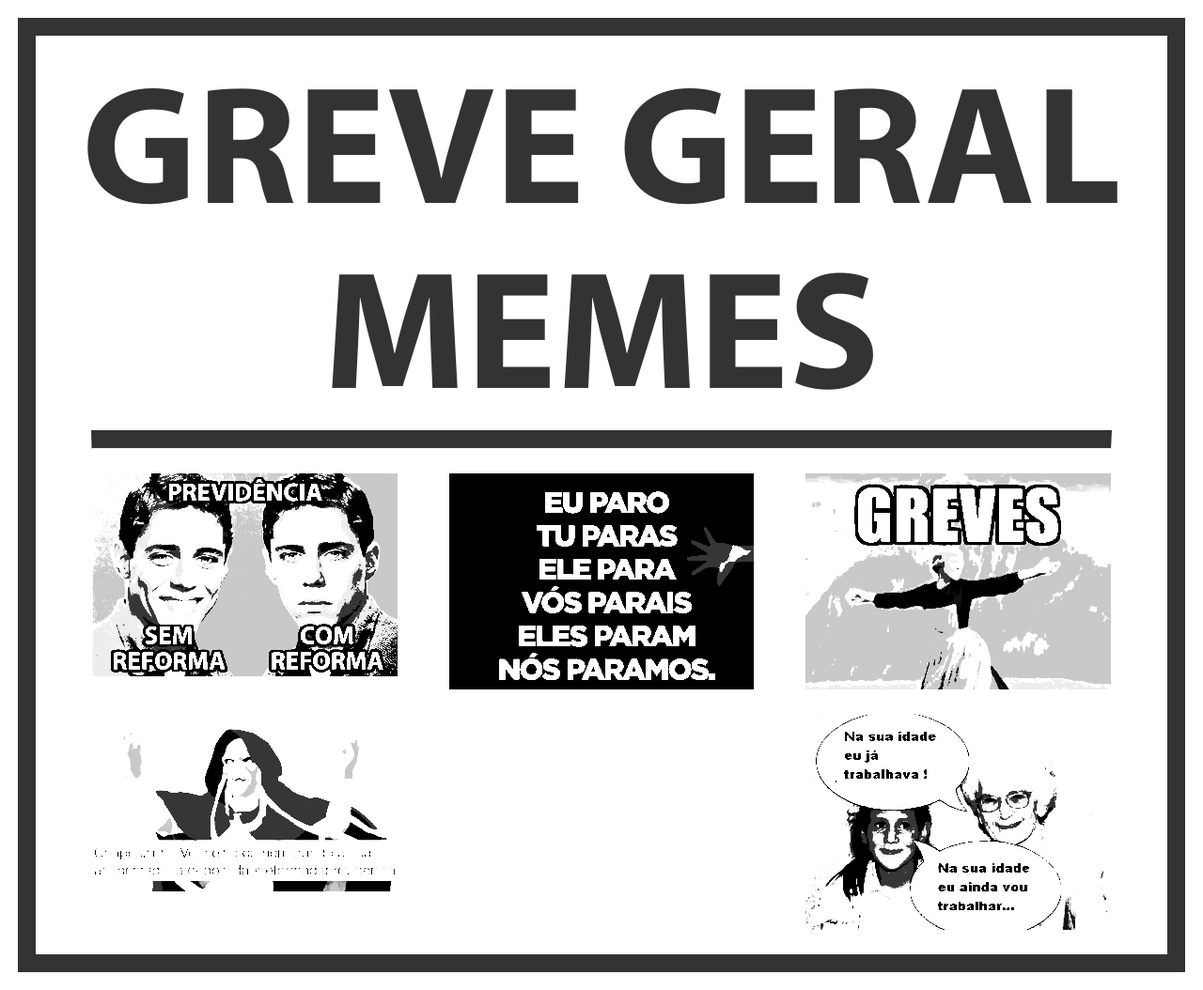
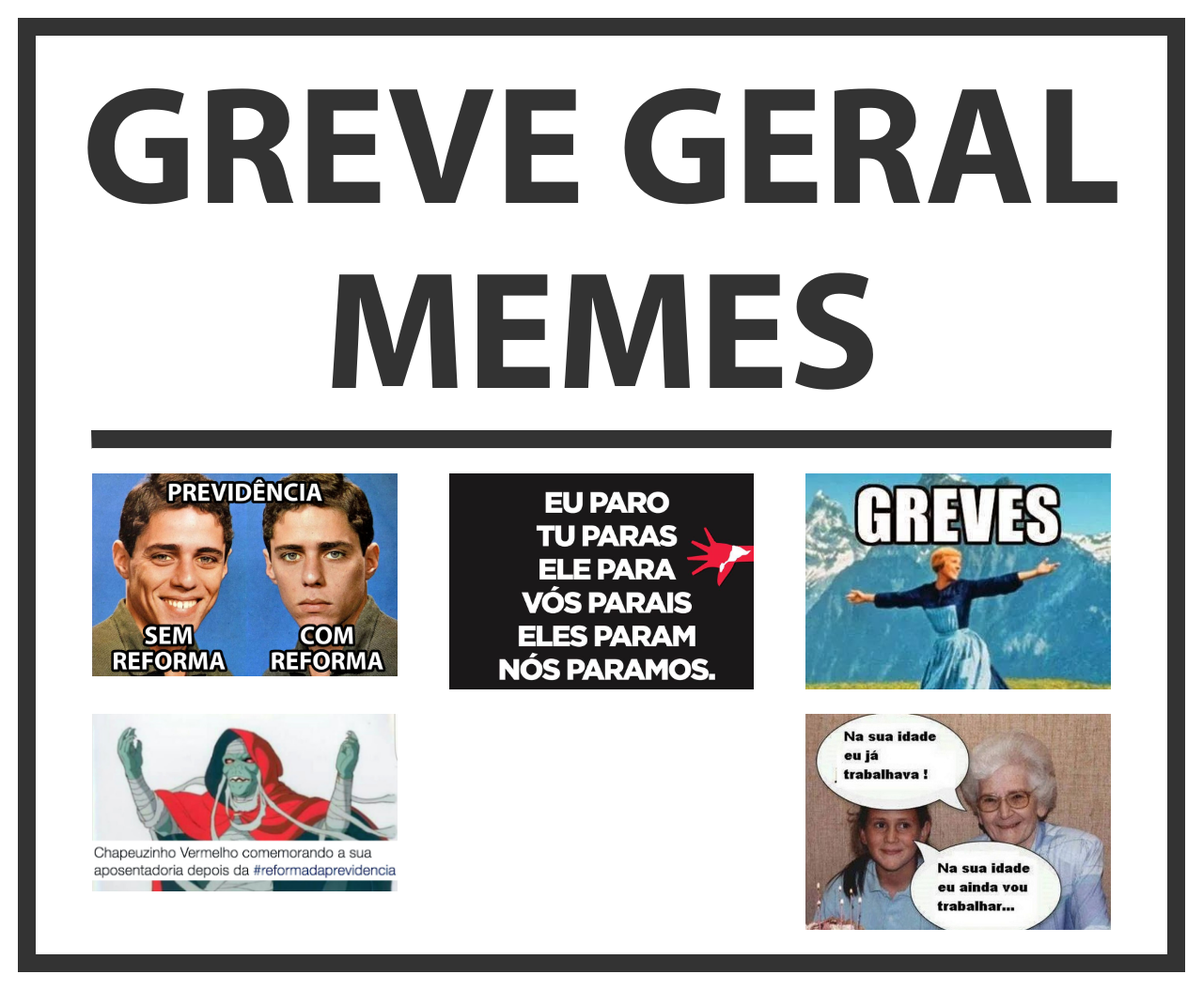
Before and after one commit to LulaLivre/grevegeral.github.io, a Jekyll site: the page built from _pages/memes.md, in a window 1280 px wide. Shown: the whole page at 94% size. Built offline with Jekyll 4.4.1, drawn with Linux system fonts in a browser that asks for light colours.

Commit message:
remove filter effect

```diff
--- a/_layouts/list.html
+++ b/_layouts/list.html
@@ -14,7 +14,6 @@
 
       <div id="list-container">
         {% assign slug = page.title | downcase %}
-        {% assign link-class = slug | append: '-link' %}
         {% for pdfFile in site.static_files %}
           {% if pdfFile.path contains slug %}
             {% assign image = site.baseurl | append: '/assets/covers/grevegeral_sq.jpg' %}
@@ -24,7 +23,7 @@
               {% endif %}
             {% endfor %}
 
-            <a class="{{ link-class }}" href="{{ site.baseurl }}{{ pdfFile.path }}" target="_blank">
+            <a href="{{ site.baseurl }}{{ pdfFile.path }}" target="_blank">
               <img src="{{ image }}">
             </a>
           {% endif %}
--- a/css/main.scss
+++ b/css/main.scss
@@ -59,10 +59,6 @@ hr.section-separator {
 
   img {
     width: 100%;
-    filter: url(filters.svg#grayscale);
-    -webkit-filter: brightness(150%) contrast(2000%) grayscale(100%);
-    filter: brightness(150%) contrast(2000%) grayscale(100%);
-    transition: filter $TRANSITION-PERIOD linear;
   }
 
   .link-item {
@@ -76,13 +72,12 @@ hr.section-separator {
     justify-content: space-around;
 
     width: 30%;
+    opacity: 1;
     transition: $TRANSITION-PERIOD linear;
   }
 
   .link-item:hover {
-    img {
-      filter: none;
-    }
+    opacity: 0.6;
   }
 }
 
@@ -151,21 +146,11 @@ hr.section-separator {
     transition: opacity $TRANSITION-PERIOD linear;
   }
   a:hover {
-    opacity: 0.4;
-  }
-  a.memes-link:hover {
-    opacity: 1;
+    opacity: 0.6;
   }
 
   img {
     width: 100%;
-    filter: url(filters.svg#grayscale);
-    -webkit-filter: brightness(150%) contrast(2000%) grayscale(100%);
-    filter: brightness(150%) contrast(2000%) grayscale(100%);
-    transition: filter $TRANSITION-PERIOD linear;
-  }
-  img:hover {
-    filter: none;
   }
 
   h2 {
```
